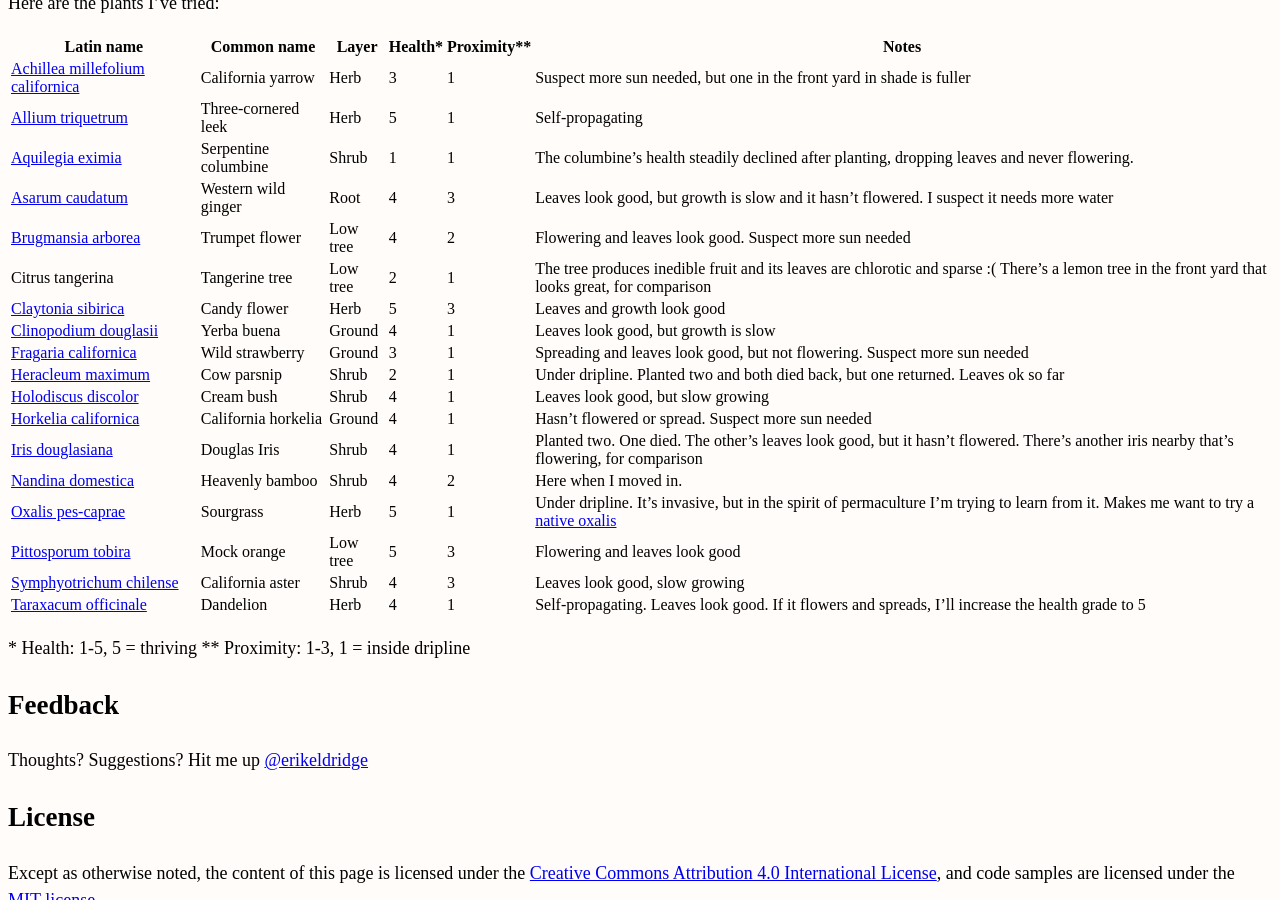
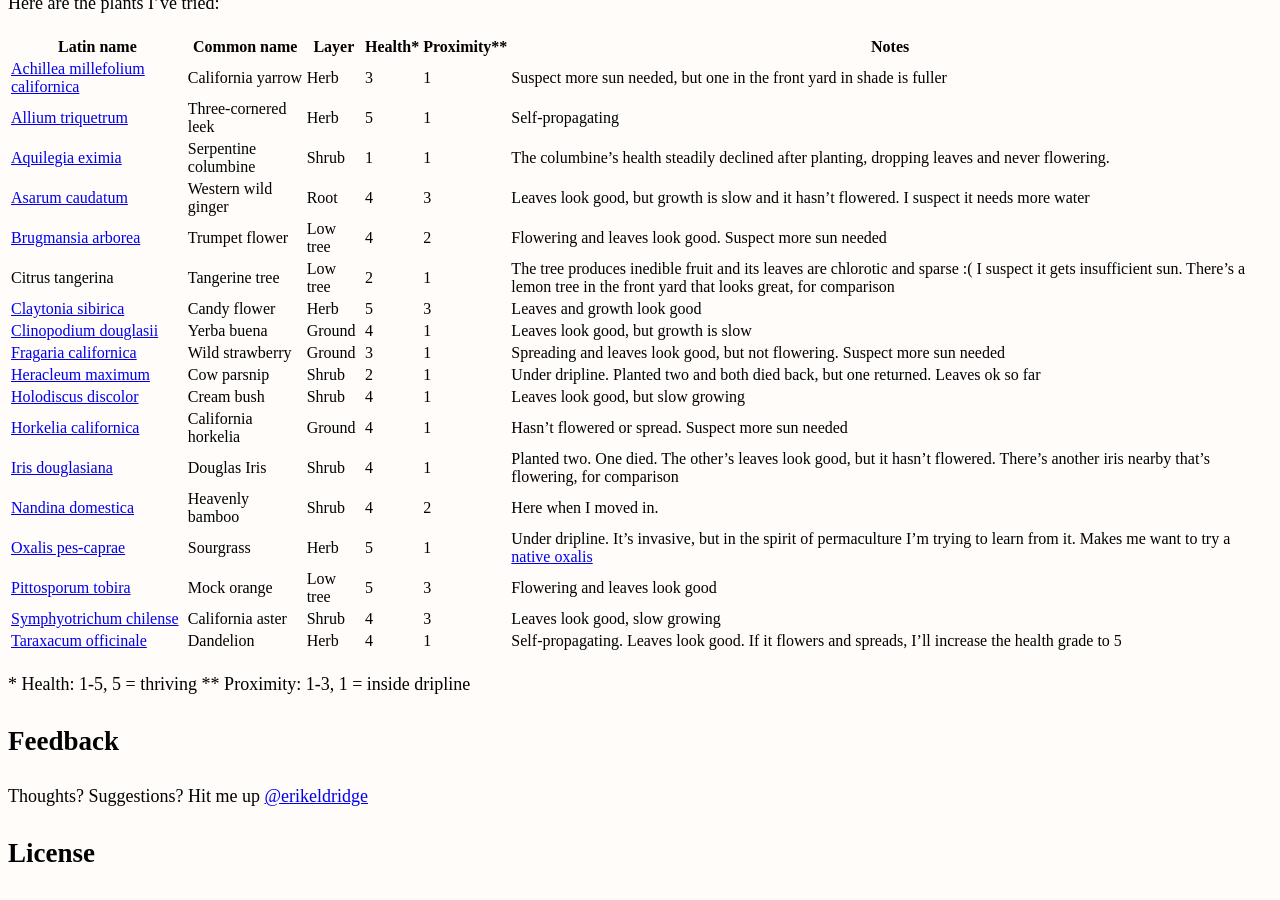
Before and after one commit to erikeldridge/erikeldridge.github.com, a Jekyll site: the page built from _posts/2018-01-20-walnut-guild.md, in a window 1280 px wide and 900 px high, scrolled down 555 px. Built offline with Jekyll 4.4.1, drawn with Linux system fonts in a browser that asks for light colours; nearby versions of some CDN libraries.

Commit message:
Update from Forestry.io - 2018-01-20-walnut-guild.md

```diff
--- a/_posts/2018-01-20-walnut-guild.md
+++ b/_posts/2018-01-20-walnut-guild.md
@@ -34,7 +34,7 @@
 | [Aquilegia eximia](https://www.inaturalist.org/taxa/57230-Aquilegia-eximia) | Serpentine columbine | Shrub | 1 | 1 | The columbine's health steadily declined after planting, dropping leaves and never flowering. |
 | [Asarum caudatum](https://www.inaturalist.org/taxa/52858-Asarum-caudatum) | Western wild ginger | Root | 4 | 3 | Leaves look good, but growth is slow and it hasn't flowered. I suspect it needs more water |
 | [Brugmansia arborea](https://www.inaturalist.org/taxa/126914-Brugmansia-arborea) | Trumpet flower | Low tree | 4 | 2 | Flowering and leaves look good. Suspect more sun needed |
-| Citrus tangerina | Tangerine tree | Low tree | 2 | 1 | The tree produces inedible fruit and its leaves are chlorotic and sparse :( There's a lemon tree in the front yard that looks great, for comparison |
+| Citrus tangerina | Tangerine tree | Low tree | 2 | 1 | The tree produces inedible fruit and its leaves are chlorotic and sparse :( I suspect it gets insufficient sun. There's a lemon tree in the front yard that looks great, for comparison |
 | [Claytonia sibirica](https://www.inaturalist.org/taxa/55767-Claytonia-sibirica) | Candy flower | Herb | 5 | 3 | Leaves and growth look good |
 | [Clinopodium douglasii](https://www.inaturalist.org/taxa/53203-Clinopodium-douglasii) | Yerba buena | Ground | 4 | 1 | Leaves look good, but growth is slow |
 | [Fragaria californica](https://www.inaturalist.org/taxa/61095-Fragaria-vesca-californica) | Wild strawberry | Ground | 3 | 1 | Spreading and leaves look good, but not flowering. Suspect more sun needed |
```
